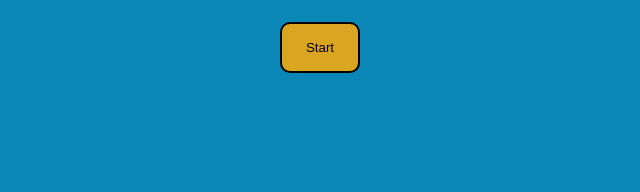
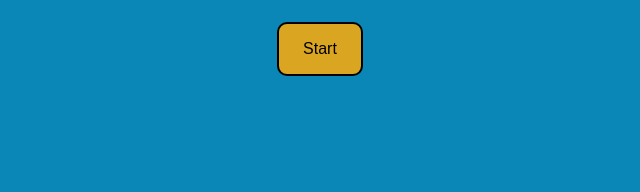
Before and after one commit to dennischen123/Pattern-Matching-Game, a plain HTML site: page index.html in a window 1280 px wide. Shown: the part 562-754 px from the top of the page, 320-960 px from the left. Drawn offline with Linux system fonts and the light colour scheme; a web font is replaced by a local one.

Commit message:
button font size

```diff
--- a/css/styles.css
+++ b/css/styles.css
@@ -18,6 +18,7 @@ button {
 	border: 2px solid black;
 	/*padding: 10px 16px;*/
 	padding: 2vh 3vh;
+	font-size: 2vh;
 }
 
 h1 {
```
